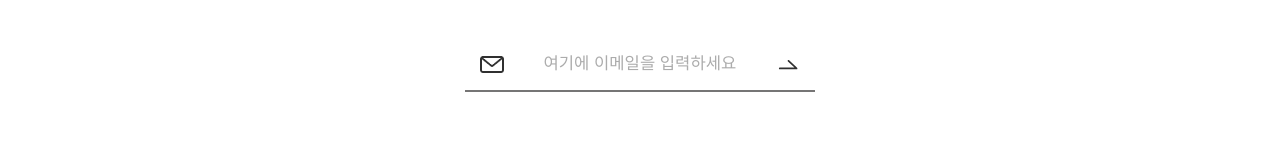
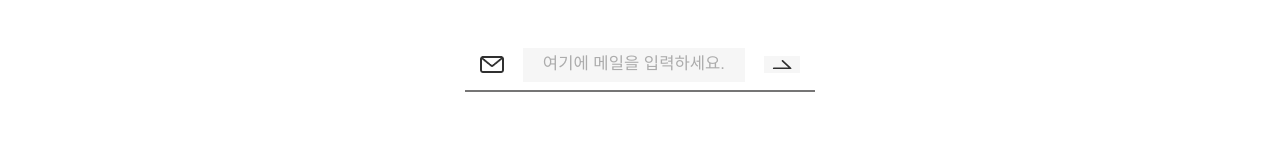
Before and after one commit to purplecode-team/dobble_website, a React (Create React App) app: page / in a window 1280 px wide. Shown: the part 1865-2007 px from the top of the page. Built offline with nearby package versions, Linux system fonts and the light colour scheme.

Commit message:
[FIX] footer input react-hook-form으로 변경

```diff
--- a/src/components/Footer/inputEmail.js
+++ b/src/components/Footer/inputEmail.js
@@ -1,63 +1,67 @@
 import React, { useState } from 'react';
 import styled from 'styled-components';
+import { useForm } from 'react-hook-form';
 import emailIcon from '../img/email.png';
+import firebase from '../../firebase/firebase';
 
 const InputEmail = () => {
-  const [email, setEmail] = useState('');
+  const { register, errors, handleSubmit } = useForm({});
+  const [errorFromSubmit, setErrorFromSubmit] = useState('');
+  const [loading, setLoading] = useState(false);
 
-  const onChange = (e) => {
-    const blank = /\s/;
-    if (blank.test(e.target.value) === true) {
-      alert('공백은 사용할 수 없습니다.');
-      setEmail('');
-      return;
-    }
-    setEmail(e.target.value);
-  };
+  const onSubmit = () => {
+    alert('신청');
+    /*  try {
+       setLoading(true);
+         if (emailValidationChk(_email)) {
+            //Firebase 데이터베이스에 저장해주기
+            await firebase.database().ref('magazineSubsList').child(_email).set({
+              email: _email,
+            });
 
-  const emailValidationChk = (_email) => {
-    let vChk = false;
-    /* 이메일 validation */
-    const isEmailRegex = (__email) => {
-      const emailRegex = /^[0-9a-zA-Z]([-_.]?[0-9a-zA-Z])*@[0-9a-zA-Z]([-_.]?[0-9a-zA-Z])*.[a-zA-Z]{2,3}$/i;
-      return emailRegex.test(__email);
-    };
-    if (_email === '') {
-      vChk = false;
-    } else if (isEmailRegex(_email)) {
-      vChk = true;
-    } else if (!isEmailRegex(_email)) {
-      vChk = false;
-    }
-    return vChk;
-  };
 
-  const onClick = () => {
-    if (emailValidationChk(email)) {
-      alert(`${email} 신청되었습니다`);
             setEmail('');
           } else {
             alert('이메일을 다시 입력해주세요');
             setEmail('');
           }
+      setLoading(false);
+    } catch (error) {
+       setErrorFromSubmit(error.message);
+         setLoading(false);
+         setTimeout(() => {
+           setErrorFromSubmit('');
+         }, 5000);
+    }*/
   };
+
   return (
     <Container>
-      <EmailContainer>
+      <EmailContainer onSubmit={handleSubmit(onSubmit)}>
         <MailIcon src={emailIcon} alt="email" />
         <EmailInput
-          type="text"
-          id="mail"
-          placeholder="여기에 이메일을 입력하세요"
-          email={email}
-          onChange={onChange}
+          name="email"
+          type="email"
+          placeholder="여기에 메일을 입력하세요."
+          ref={register({
+            required: true,
+            pattern: /^[0-9a-zA-Z]([-_.]?[0-9a-zA-Z])*@[0-9a-zA-Z]([-_.]?[0-9a-zA-Z])*.[a-zA-Z]{2,3}$/i,
+          })}
         />
+        <button
+          type="submit"
+          style={{
+            cursor: 'pointer',
+            border: 'none',
+            background: 'rgb(246, 246, 246)',
+            outline: 'none',
+          }}
+        >
           <svg
             xmlns="http://www.w3.org/2000/svg"
             width="1.9vw"
             height="1.165vh"
             viewBox="0 0 25 12.583"
-          onClick={onClick}
           >
             <path
               id="합치기_3"
@@ -67,10 +71,17 @@ const InputEmail = () => {
               fill="#303030"
             />
           </svg>
+        </button>
       </EmailContainer>
       <Line xmlns="http://www.w3.org/2000/svg" width="27.4vw" height="2" viewBox="0 0 530 2">
         <rect id="사각형_4" data-name="사각형 4" width="530" height="2" fill="#313030" />
       </Line>
+      {errors.email && errors.email.type === 'required' && (
+        <ErrorMessage>이메일은 반드시 입력해야합니다.</ErrorMessage>
+      )}
+      {errors.email && errors.email.type === 'pattern' && (
+        <ErrorMessage>이메일이 형식에 맞지 않습니다.</ErrorMessage>
+      )}
     </Container>
   );
 };
@@ -85,7 +96,7 @@ const Container = styled.div`
   }
 `;
 
-const EmailContainer = styled.div`
+const EmailContainer = styled.form`
   align-items: center;
   display: flex;
   justify-content: space-between;
@@ -105,6 +116,7 @@ const EmailInput = styled.input`
   :focus {
     outline: none;
   }
+  background: rgb(246, 246, 246);
   text-align: center;
   border: none;
   width: 17vw;
@@ -128,5 +140,13 @@ const Line = styled.svg`
     width: 55vw;
   }
 `;
-
+const ErrorMessage = styled.div`
+  ::before {
+    content: '⚠ ';
+  }
+  padding: 0;
+  color: #ff4444;
+  font-family: Arial;
+  font-size: 0.8vw;
+`;
 export default InputEmail;
```
Lines whose indentation alone changed are shown as unchanged.
